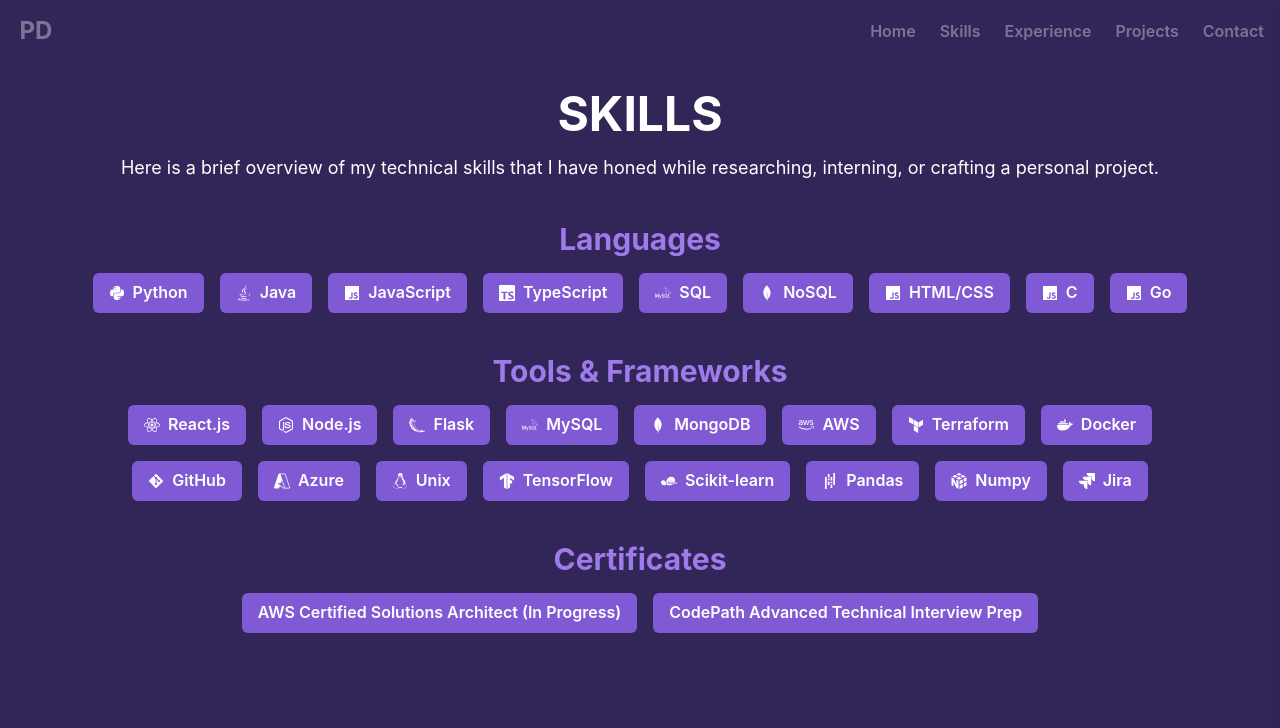
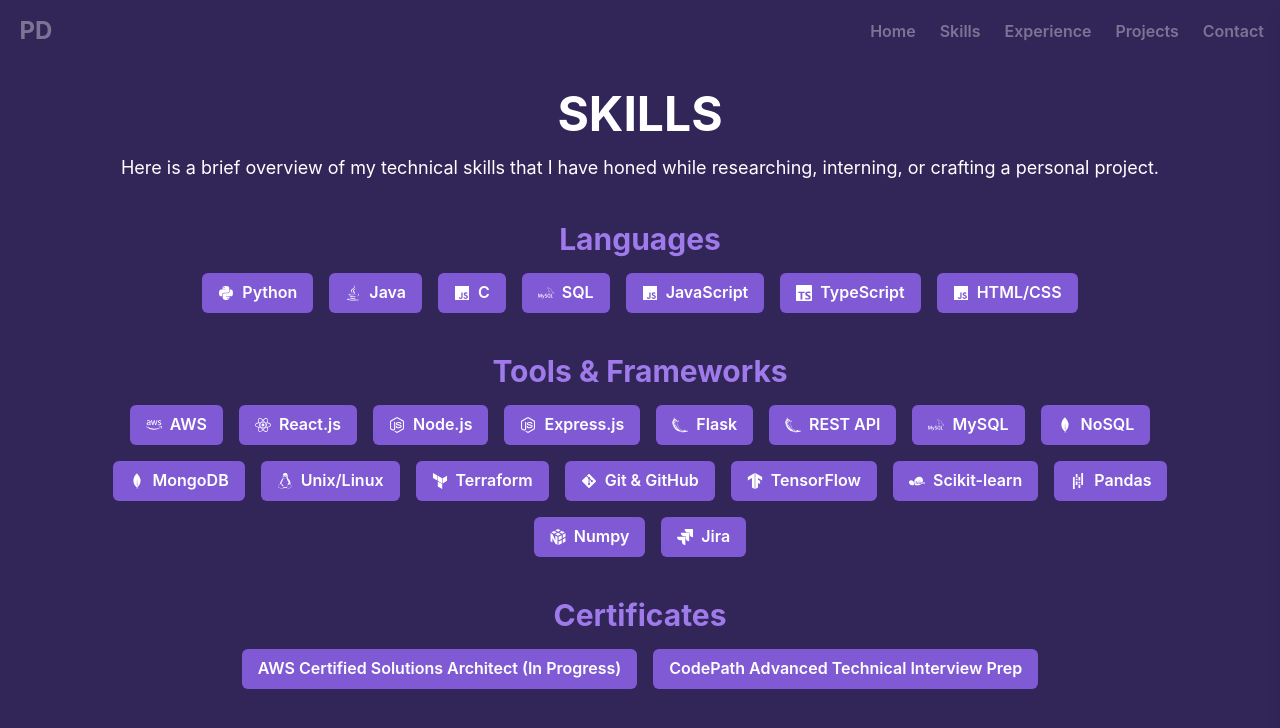
Before and after one commit to palldas/personal-website, a React (Vite) app: page /skills in a window 1280 px wide. Shown: the top 728 px of the page. Built offline with nearby package versions, Linux system fonts and the light colour scheme.

Commit message:
Update Skills.tsx

```diff
--- a/src/pages/Skills.tsx
+++ b/src/pages/Skills.tsx
@@ -45,25 +45,19 @@
               <Button leftIcon={<FaJava />} colorScheme="purple" variant="solid">Java</Button>
             </MotionWrapItem>
             <MotionWrapItem whileHover={{ scale: 1.1 }} whileTap={{ scale: 0.9 }}>
+              <Button leftIcon={<FaJs />} colorScheme="purple" variant="solid">C</Button>
+            </MotionWrapItem>
+            <MotionWrapItem whileHover={{ scale: 1.1 }} whileTap={{ scale: 0.9 }}>
+              <Button leftIcon={<SiMysql />} colorScheme="purple" variant="solid">SQL</Button>
+            </MotionWrapItem>
+            <MotionWrapItem whileHover={{ scale: 1.1 }} whileTap={{ scale: 0.9 }}>
               <Button leftIcon={<FaJs />} colorScheme="purple" variant="solid">JavaScript</Button>
             </MotionWrapItem>
             <MotionWrapItem whileHover={{ scale: 1.1 }} whileTap={{ scale: 0.9 }}>
               <Button leftIcon={<SiTypescript />} colorScheme="purple" variant="solid">TypeScript</Button>
             </MotionWrapItem>
             <MotionWrapItem whileHover={{ scale: 1.1 }} whileTap={{ scale: 0.9 }}>
-              <Button leftIcon={<SiMysql />} colorScheme="purple" variant="solid">SQL</Button>
-            </MotionWrapItem>
-            <MotionWrapItem whileHover={{ scale: 1.1 }} whileTap={{ scale: 0.9 }}>
-              <Button leftIcon={<SiMongodb />} colorScheme="purple" variant="solid">NoSQL</Button>
-            </MotionWrapItem>
-            <MotionWrapItem whileHover={{ scale: 1.1 }} whileTap={{ scale: 0.9 }}>
               <Button leftIcon={<FaJs />} colorScheme="purple" variant="solid">HTML/CSS</Button>
-            </MotionWrapItem>
-            <MotionWrapItem whileHover={{ scale: 1.1 }} whileTap={{ scale: 0.9 }}>
-              <Button leftIcon={<FaJs />} colorScheme="purple" variant="solid">C</Button>
-            </MotionWrapItem>
-            <MotionWrapItem whileHover={{ scale: 1.1 }} whileTap={{ scale: 0.9 }}>
-              <Button leftIcon={<FaJs />} colorScheme="purple" variant="solid">Go</Button>
             </MotionWrapItem>
           </Wrap>
         </Box>
@@ -76,37 +70,40 @@
           <Wrap justify="center" spacing="4">
             {/* Wrap each button with MotionWrapItem for animations */}
             <MotionWrapItem whileHover={{ scale: 1.1 }} whileTap={{ scale: 0.9 }}>
+              <Button leftIcon={<FaAws />} colorScheme="purple" variant="solid">AWS</Button>
+            </MotionWrapItem>
+            <MotionWrapItem whileHover={{ scale: 1.1 }} whileTap={{ scale: 0.9 }}>
               <Button leftIcon={<FaReact />} colorScheme="purple" variant="solid">React.js</Button>
             </MotionWrapItem>
             <MotionWrapItem whileHover={{ scale: 1.1 }} whileTap={{ scale: 0.9 }}>
               <Button leftIcon={<FaNodeJs />} colorScheme="purple" variant="solid">Node.js</Button>
             </MotionWrapItem>
             <MotionWrapItem whileHover={{ scale: 1.1 }} whileTap={{ scale: 0.9 }}>
+              <Button leftIcon={<FaNodeJs />} colorScheme="purple" variant="solid">Express.js</Button>
+            </MotionWrapItem>
+            <MotionWrapItem whileHover={{ scale: 1.1 }} whileTap={{ scale: 0.9 }}>
               <Button leftIcon={<SiFlask />} colorScheme="purple" variant="solid">Flask</Button>
+            </MotionWrapItem>
+            <MotionWrapItem whileHover={{ scale: 1.1 }} whileTap={{ scale: 0.9 }}>
+              <Button leftIcon={<SiFlask />} colorScheme="purple" variant="solid">REST API</Button>
             </MotionWrapItem>
             <MotionWrapItem whileHover={{ scale: 1.1 }} whileTap={{ scale: 0.9 }}>
               <Button leftIcon={<SiMysql />} colorScheme="purple" variant="solid">MySQL</Button>
             </MotionWrapItem>
             <MotionWrapItem whileHover={{ scale: 1.1 }} whileTap={{ scale: 0.9 }}>
+              <Button leftIcon={<SiMongodb />} colorScheme="purple" variant="solid">NoSQL</Button>
+            </MotionWrapItem>
+            <MotionWrapItem whileHover={{ scale: 1.1 }} whileTap={{ scale: 0.9 }}>
               <Button leftIcon={<SiMongodb />} colorScheme="purple" variant="solid">MongoDB</Button>
             </MotionWrapItem>
             <MotionWrapItem whileHover={{ scale: 1.1 }} whileTap={{ scale: 0.9 }}>
-              <Button leftIcon={<FaAws />} colorScheme="purple" variant="solid">AWS</Button>
+              <Button leftIcon={<FaLinux />} colorScheme="purple" variant="solid">Unix/Linux</Button>
             </MotionWrapItem>
             <MotionWrapItem whileHover={{ scale: 1.1 }} whileTap={{ scale: 0.9 }}>
               <Button leftIcon={<SiTerraform />} colorScheme="purple" variant="solid">Terraform</Button>
             </MotionWrapItem>
             <MotionWrapItem whileHover={{ scale: 1.1 }} whileTap={{ scale: 0.9 }}>
-              <Button leftIcon={<FaDocker />} colorScheme="purple" variant="solid">Docker</Button>
-            </MotionWrapItem>
-            <MotionWrapItem whileHover={{ scale: 1.1 }} whileTap={{ scale: 0.9 }}>
-              <Button leftIcon={<FaGitAlt />} colorScheme="purple" variant="solid">GitHub</Button>
-            </MotionWrapItem>
-            <MotionWrapItem whileHover={{ scale: 1.1 }} whileTap={{ scale: 0.9 }}>
-              <Button leftIcon={<SiMicrosoftazure />} colorScheme="purple" variant="solid">Azure</Button>
-            </MotionWrapItem>
-            <MotionWrapItem whileHover={{ scale: 1.1 }} whileTap={{ scale: 0.9 }}>
-              <Button leftIcon={<FaLinux />} colorScheme="purple" variant="solid">Unix</Button>
+              <Button leftIcon={<FaGitAlt />} colorScheme="purple" variant="solid">Git & GitHub</Button>
             </MotionWrapItem>
             <MotionWrapItem whileHover={{ scale: 1.1 }} whileTap={{ scale: 0.9 }}>
               <Button leftIcon={<SiTensorflow />} colorScheme="purple" variant="solid">TensorFlow</Button>
```
